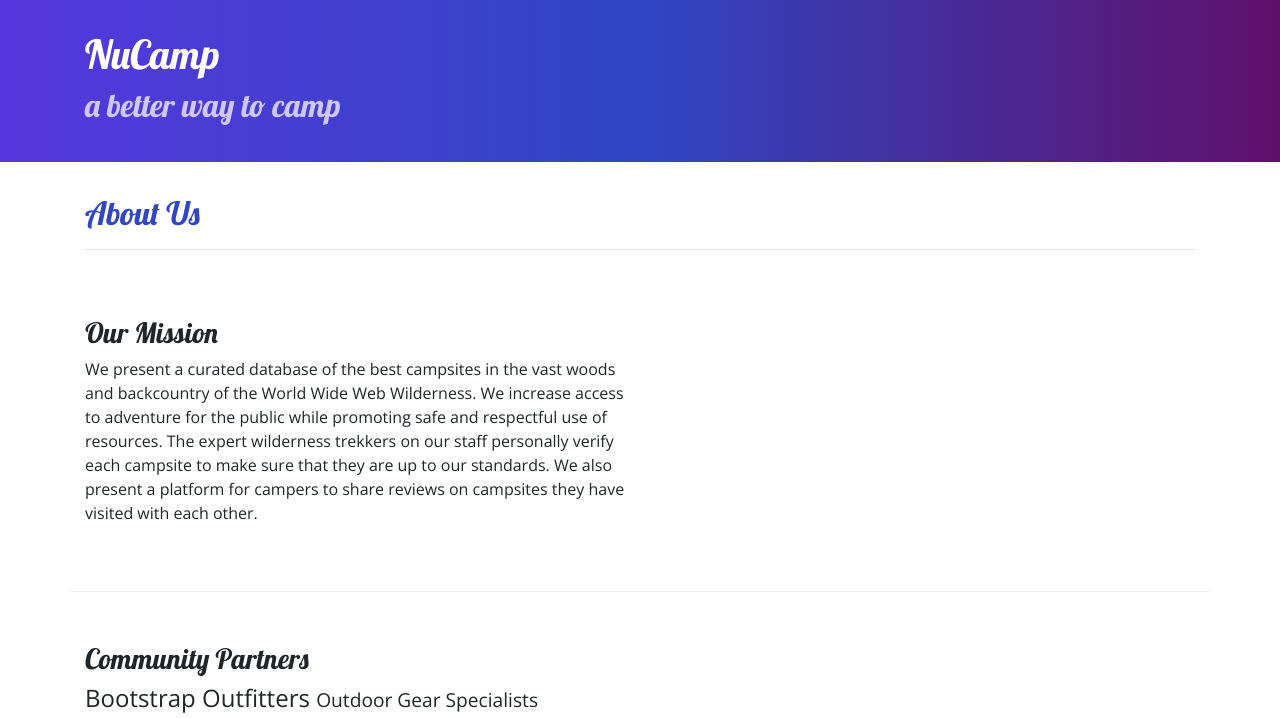
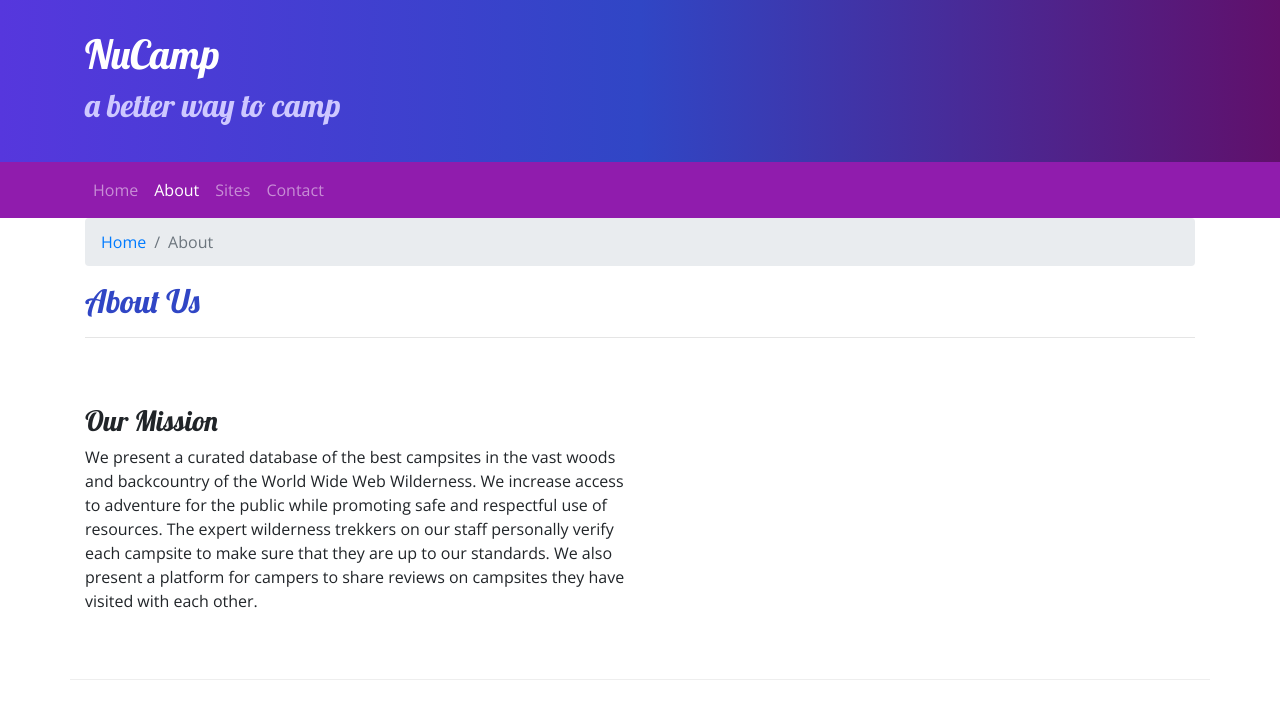
Before and after one commit to ayee821/nucampsite, a website: page aboutus.html in a window 1280 px wide. Shown: the top 718 px of the page. Drawn offline with nearby package versions, Linux system fonts and the light colour scheme.

Commit message:
Navbar and Breadcrumbs

```diff
--- a/aboutus.html
+++ b/aboutus.html
@@ -29,9 +29,29 @@
         </div>
     </header>
 
+    <nav class="navbar navbar-expand-sm navbar-dark sticky-top">
+        <div class="container">
+            <button class="navbar-toggler ml-auto" type="button" data-toggle="collapse" data-target="#nucampNavbar">
+                <span class="navbar-toggler-icon"></span>
+            </button>
+            <div class="collapse navbar-collapse" id="nucampNavbar">
+                <ul class="navbar-nav">
+                    <li class="nav-item"><a class="nav-link" href="index.html">Home</a></li>
+                    <li class="nav-item active"><a class="nav-link" href="#">About</a></li>
+                    <li class="nav-item"><a class="nav-link" href="#">Sites</a></li>
+                    <li class="nav-item"><a class="nav-link" href="#">Contact</a></li>
+                </ul>
+            </div>
+        </div>
+    </nav>
+
     <div class="container">
         <div class="row row-conent">
             <div class="col">
+                <ol class="breadcrumb">
+                    <li class="breadcrumb-item"><a href="index.html">Home</a></li>
+                    <li class="breadcrumb-item active">About</li>
+                </ol>
                 <h2>About Us</h2>
                 <hr />
             </div>
@@ -52,13 +72,17 @@
             <div class="col col-sm-6">
                 <h3>Community Partners</h3>
                 <h4>Bootstrap Outfitters <small>Outdoor Gear Specialists</small></h4>
-                <p class="d-none d-sm-block">Bootstrap Outfitters supplies you with the gear you need at prices you can't beat.</p>
+                <p class="d-none d-sm-block">Bootstrap Outfitters supplies you with the gear you need at prices you
+                    can't beat.</p>
                 <h4>Git Out Expeditions <small>Group Adventure Expeditions</small></h4>
-                <p class="d-none d-sm-block">Join Git Out Expeditions to explore new horizons with a group of other adventurers!</p>
+                <p class="d-none d-sm-block">Join Git Out Expeditions to explore new horizons with a group of other
+                    adventurers!</p>
                 <h4>Mongo Fly Shop <small>Your Neighborhood Fly Fishing Shop</small></h4>
-                <p class="d-none d-sm-block">Need a new fishing pole, a tacklebox, or flies of all kinds? Stop by Mongo Fly Shop.</p>
+                <p class="d-none d-sm-block">Need a new fishing pole, a tacklebox, or flies of all kinds? Stop by Mongo
+                    Fly Shop.</p>
                 <h4>Node Outdoor Apparel <small>Outdoor Clothes & Shoes</small></h4>
-                <p class="d-none d-sm-block">From polar fleeces to swimsuits, hiking boots to waders, a visit to Node will be sure to get you
+                <p class="d-none d-sm-block">From polar fleeces to swimsuits, hiking boots to waders, a visit to Node
+                    will be sure to get you
                     covered.</p>
             </div>
         </div>
--- a/css/styles.css
+++ b/css/styles.css
@@ -14,6 +14,10 @@ header h2 {
     color: #CEC8FF;
 }
 
+.navbar {
+    background-color: #901CAD;
+}
+
 footer {
     background-image: linear-gradient(#CEC8FF, white);
     padding: 20px 0;
@@ -23,6 +27,7 @@ footer {
     padding: 30px;
     background-image: linear-gradient(to right, #5637DD, #3046C5, #60106B);
     color: white;
+    margin: 0;
 }
 
 .row-content {
```
Also changed, not shown: index.html (+16 -0 lines).
